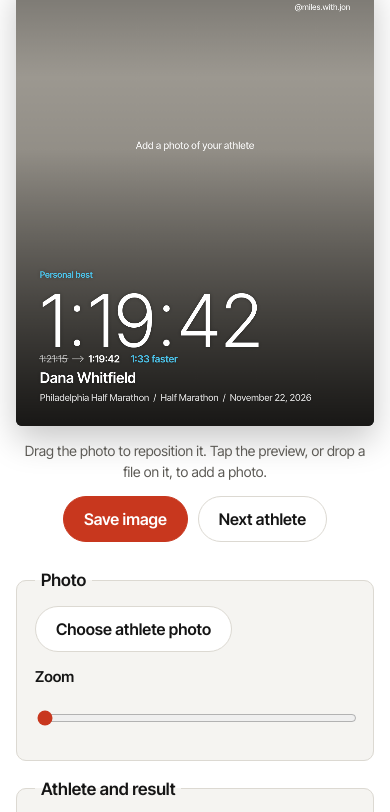
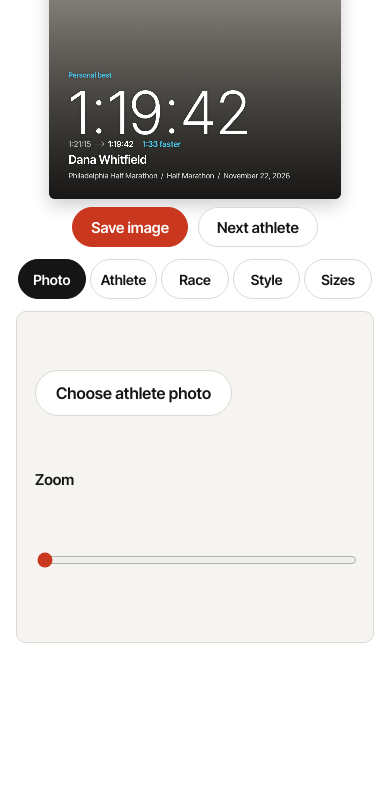
Before and after one commit to jonmiller1597-ship-it/race-posts, a plain HTML site: page index.html in a window 390 px wide. Shown: the part 177-989 px from the top of the page. After the commit the page ends 844 px from the top, so only its background shows below. Drawn offline with nearby package versions, Linux system fonts and the light colour scheme; a web font is replaced by a local one.

Commit message:
Show one section at a time with the preview always in view
Sections become tabs (Photo, Athlete, Race, Style, Sizes). On phones the
app fills the visible screen: preview and buttons stay pinned at the top,
the active section scrolls underneath, and the layout shrinks to sit above
the keyboard while typing. On desktop the preview stays pinned on the left.
The last-used tab is remembered.

Co-Authored-By: Claude Opus 5.5 <noreply@anthropic.com>
Claude-Session: https://claude.ai/code/session_01M7hp7fHiyWMcEkWwUKohbP

```diff
--- a/index.html
+++ b/index.html
@@ -35,7 +35,14 @@ h1{font:500 clamp(32px,4.6vw,46px)/1.05 "Inter Tight",Arial,sans-serif;margin:0;
 header p{margin:6px 0 0;color:var(--mut);max-width:62ch}
 main{max-width:1240px;margin:0 auto;display:grid;gap:28px;padding:16px max(4vw,16px,env(safe-area-inset-right)) calc(56px + env(safe-area-inset-bottom)) max(4vw,16px,env(safe-area-inset-left))}
 #cv.drop{outline:4px dashed var(--red);outline-offset:4px}
-@media(min-width:900px){main{grid-template-columns:minmax(0,1.05fr) minmax(0,1fr);align-items:start}.stage{position:sticky;top:16px}}
+main{grid-template-areas:"stage" "tabs" "panel"}
+.stage{grid-area:stage}.tabs{grid-area:tabs}form{grid-area:panel}
+@media(min-width:900px){main{grid-template-columns:minmax(0,1.05fr) minmax(0,1fr);grid-template-rows:auto 1fr;grid-template-areas:"stage tabs" "stage panel";align-items:start;row-gap:16px}.stage{position:sticky;top:16px}}
+.tabs{display:flex;gap:6px;overflow-x:auto;scrollbar-width:none;padding:2px}
+.tabs::-webkit-scrollbar{display:none}
+.tabs button{flex:1 0 auto;min-height:42px;padding:8px 14px;font-size:15px}
+.tabs button[aria-selected=true]{background:var(--ink);border-color:var(--ink);color:var(--bg)}
+fieldset legend{display:none}
 .stage{display:grid;gap:14px;justify-items:center}
 #cv{display:block;width:auto;height:auto;max-width:min(100%,560px);max-height:76svh;border-radius:6px;background:#2a2a2a;box-shadow:0 14px 34px rgba(0,0,0,.22);touch-action:none;cursor:grab}
 .acts{display:flex;flex-wrap:wrap;gap:10px;justify-content:center}
@@ -46,7 +53,7 @@ button.primary{background:var(--red);border-color:var(--red);color:var(--onred)}
 button.primary:hover{filter:brightness(1.08)}
 .hint{margin:0;color:var(--mut);font-size:14px;text-align:center}
 form{display:grid;gap:18px}
-fieldset{border:1px solid var(--line);background:var(--pan);border-radius:10px;padding:16px 18px 18px;margin:0;display:grid;gap:14px}
+fieldset{border:1px solid var(--line);background:var(--pan);border-radius:10px;padding:18px;margin:0;display:grid;gap:14px}
 legend{font:600 17px "Inter Tight",Arial,sans-serif;padding:0 6px}
 label{display:grid;gap:5px;font-weight:600;font-size:15px}
 label small{font-weight:500;color:var(--mut)}
@@ -88,6 +95,17 @@ input[type=range]{width:100%;accent-color:var(--red);height:44px}
 #ov .box{background:var(--bg);color:var(--ink);border-radius:12px;padding:16px;display:grid;gap:12px;justify-items:center;max-width:min(520px,100%);max-height:100%;overflow:auto}
 #ov img{max-width:100%;max-height:62svh;border-radius:6px}
 #ov p{margin:0;text-align:center;color:var(--mut)}
+@media(max-width:899px){
+html,body{height:100%;overflow:hidden}
+header{position:absolute;width:1px;height:1px;overflow:hidden;clip-path:inset(50%)}
+main{position:fixed;left:0;right:0;top:0;height:var(--vvh,100dvh);transform:translateY(var(--vvt,0px));grid-template-rows:auto auto minmax(0,1fr);gap:10px;padding:calc(10px + env(safe-area-inset-top)) max(16px,env(safe-area-inset-right)) 0 max(16px,env(safe-area-inset-left))}
+.stage{gap:8px}
+#cv{max-height:calc(var(--vvh,100dvh) * .5 - 56px);box-shadow:0 6px 18px rgba(0,0,0,.2)}
+.hint{display:none}
+.tabs{gap:4px}.tabs button{flex:1 1 0;padding:7px 2px;font-size:14px;min-height:40px}
+.acts button{min-height:40px;padding:7px 18px;font-size:15px}
+form{overflow-y:auto;overscroll-behavior:contain;padding-bottom:calc(24px + env(safe-area-inset-bottom))}
+}
 @media(prefers-reduced-motion:reduce){#toast{transition:none}}
 </style>
 </head>
@@ -102,14 +120,15 @@ input[type=range]{width:100%;accent-color:var(--red);height:44px}
 <p class="hint">Drag the photo to reposition it. Tap the preview, or drop a file on it, to add a photo.</p>
 <div class="acts"><button type="button" id="save" class="primary">Save image</button><button type="button" id="next">Next athlete</button></div>
 </section>
+<nav class="tabs" id="tabs" role="tablist" aria-label="Sections"></nav>
 
 <form id="f" autocomplete="off" onsubmit="return false">
-<fieldset><legend>Photo</legend>
+<fieldset data-tab="Photo"><legend>Photo</legend>
 <div class="inl"><label class="file"><input type="file" id="photo" accept="image/*"><span>Choose athlete photo</span></label></div>
 <label for="zoom">Zoom<input type="range" id="zoom" min="1" max="3" step="0.01" value="1"></label>
 </fieldset>
 
-<fieldset><legend>Athlete and result</legend>
+<fieldset data-tab="Athlete"><legend>Athlete and result</legend>
 <div class="g2">
 <label>Athlete name<input id="name" value="Dana Whitfield"></label>
 <label>Headline<select id="head">
@@ -123,7 +142,7 @@ input[type=range]{width:100%;accent-color:var(--red);height:44px}
 <label><span>Quote <small>optional</small></span><textarea id="quote" rows="2" placeholder="A line from the athlete"></textarea></label>
 </fieldset>
 
-<fieldset><legend>Race</legend>
+<fieldset data-tab="Race"><legend>Race</legend>
 <div class="g2">
 <label>Race name<input id="race" value="Philadelphia Half Marathon"></label>
 <label>Date<input type="date" id="date" value="2026-11-22"></label>
@@ -136,7 +155,7 @@ input[type=range]{width:100%;accent-color:var(--red);height:44px}
 <select id="unit" aria-label="Pace unit" style="width:auto"><option value="mi">per mile</option><option value="km">per km</option></select></div>
 </fieldset>
 
-<fieldset><legend>Style</legend>
+<fieldset data-tab="Style"><legend>Style</legend>
 <div class="seg" role="radiogroup" aria-label="Layout">
 <label><input type="radio" name="layout" value="overlay" checked><span>Overlay</span></label>
 <label><input type="radio" name="layout" value="print"><span>Print</span></label>
@@ -153,7 +172,7 @@ input[type=range]{width:100%;accent-color:var(--red);height:44px}
 <div class="lrow"><label class="file"><input type="file" id="logoIn" accept="image/*"><span>Add team logo</span></label><img id="logoPrev" alt="Logo preview" hidden><button type="button" id="logoX" hidden>Remove logo</button></div>
 <label>Your handle<input id="handle" value="@miles.with.jon"></label>
 </fieldset>
-<fieldset><legend>Sizes</legend>
+<fieldset data-tab="Sizes"><legend>Sizes</legend>
 <div class="szs" id="sizes"></div>
 <div><button type="button" id="szReset">Reset sizes</button></div>
 </fieldset>
@@ -344,7 +363,7 @@ for(const id of ['time','prev']){const el=$(id);el.dataset.d=el.value.replace(/\
 $('photo').addEventListener('change',e=>readImg(e.target.files[0],im=>{img=im;px=py=0;$('zoom').value=1;req()}));
 $('logoIn').addEventListener('change',e=>{const f=e.target.files[0];if(!f)return;const r=new FileReader();r.onload=()=>setLogo(r.result,true);r.readAsDataURL(f)});
 $('logoX').addEventListener('click',()=>{logo=null;store.set('logo',null);$('logoPrev').hidden=true;$('logoX').hidden=true;$('logoIn').value='';req()});
-$('next').addEventListener('click',()=>{for(const id of ['name','time','prev','place','quote'])$(id).value='';img=null;px=py=0;$('zoom').value=1;$('photo').value='';req();$('name').focus();toast('Race details kept for the next athlete')});
+$('next').addEventListener('click',()=>{for(const id of ['name','time','prev','place','quote'])$(id).value='';img=null;px=py=0;$('zoom').value=1;$('photo').value='';req();showTab('Athlete');$('name').focus();toast('Race details kept for the next athlete')});
 
 // drag to reposition
 let drag=null;
@@ -355,6 +374,26 @@ cv.addEventListener('click',()=>{if(!img)$('photo').click()});
 
 // save
 const slug=s=>s.toLowerCase().replace(/[^a-z0-9]+/g,'-').replace(/^-|-$/g,'');
+// sections as tabs: the preview stays put and only one section shows at a time
+const tabs=$('tabs'),panels=[...document.querySelectorAll('fieldset[data-tab]')];
+panels.forEach((f,i)=>{const n=f.dataset.tab,b=document.createElement('button');b.type='button';b.id='tab-'+i;b.textContent=n;b.dataset.t=n;b.setAttribute('role','tab');b.setAttribute('aria-controls','panel-'+i);
+  f.id='panel-'+i;f.setAttribute('role','tabpanel');f.setAttribute('aria-labelledby',b.id);tabs.append(b)});
+const tabBtns=[...tabs.children];
+function showTab(n){if(!panels.some(f=>f.dataset.tab===n))n=panels[0].dataset.tab;
+  panels.forEach(f=>f.hidden=f.dataset.tab!==n);
+  tabBtns.forEach(b=>{const on=b.dataset.t===n;b.setAttribute('aria-selected',on);b.tabIndex=on?0:-1;if(on)b.scrollIntoView({block:'nearest',inline:'nearest'})});
+  $('f').scrollTop=0;store.set('tab',n)}
+tabs.addEventListener('click',e=>{const b=e.target.closest('button');if(b)showTab(b.dataset.t)});
+tabs.addEventListener('keydown',e=>{const i=tabBtns.indexOf(document.activeElement);if(i<0)return;let j=null;
+  if(e.key==='ArrowRight')j=(i+1)%tabBtns.length;else if(e.key==='ArrowLeft')j=(i-1+tabBtns.length)%tabBtns.length;else if(e.key==='Home')j=0;else if(e.key==='End')j=tabBtns.length-1;
+  if(j===null)return;e.preventDefault();showTab(tabBtns[j].dataset.t);tabBtns[j].focus()});
+showTab(store.get('tab')||'Photo');
+// phone: size the app to the visible area so the keyboard shrinks the preview instead of pushing it off screen
+const vv=window.visualViewport,narrow=matchMedia('(max-width:899px)');
+function fitVV(){const r=document.documentElement.style;if(vv&&narrow.matches){r.setProperty('--vvh',vv.height+'px');r.setProperty('--vvt',vv.offsetTop+'px')}else{r.removeProperty('--vvh');r.removeProperty('--vvt')}}
+if(vv){vv.addEventListener('resize',fitVV);vv.addEventListener('scroll',fitVV)}
+narrow.addEventListener('change',fitVV);fitVV();
+$('f').addEventListener('focusin',e=>{if(narrow.matches&&e.target.matches('input,select,textarea'))setTimeout(()=>e.target.scrollIntoView({block:'nearest'}),350)});
 const touch=matchMedia('(pointer:coarse)').matches;
 $('save').textContent=touch&&navigator.canShare?'Save or share':'Save image';
 $('save').addEventListener('click',async()=>{draw();const blob=await new Promise(r=>cv.toBlob(r,'image/jpeg',.93));if(!blob){toast('Could not create the image');return}
```
